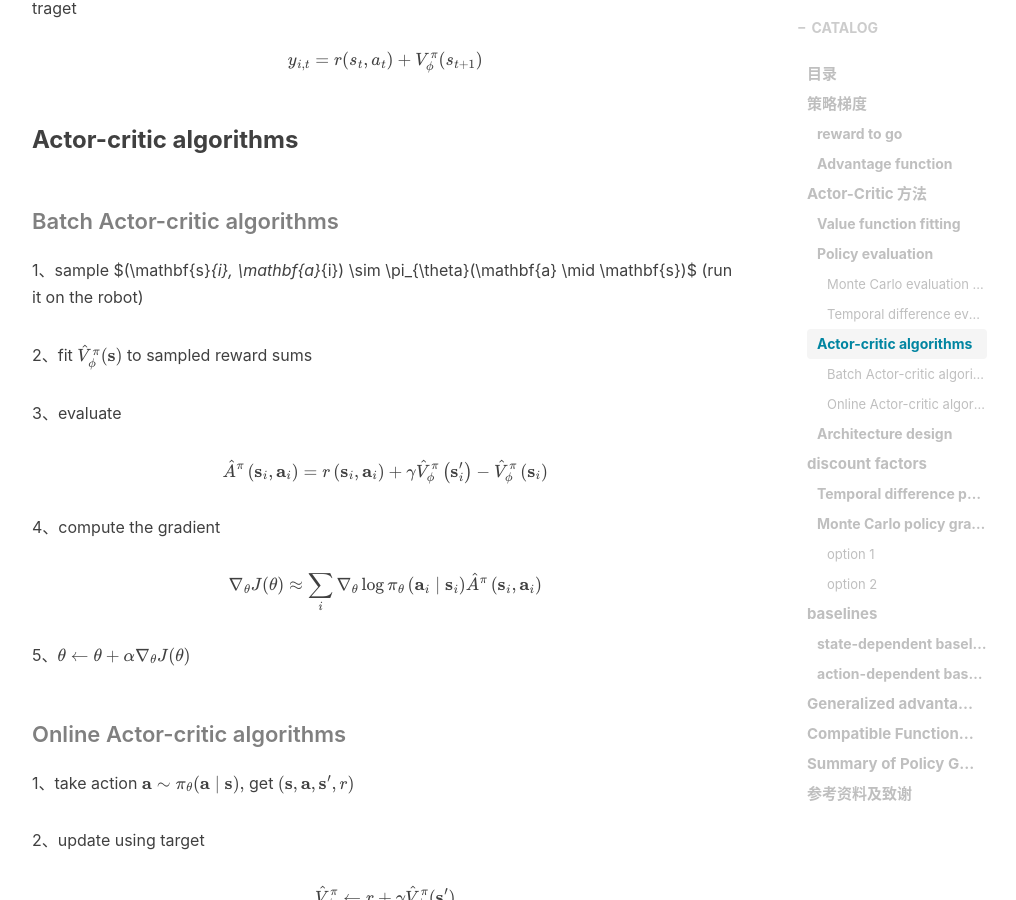
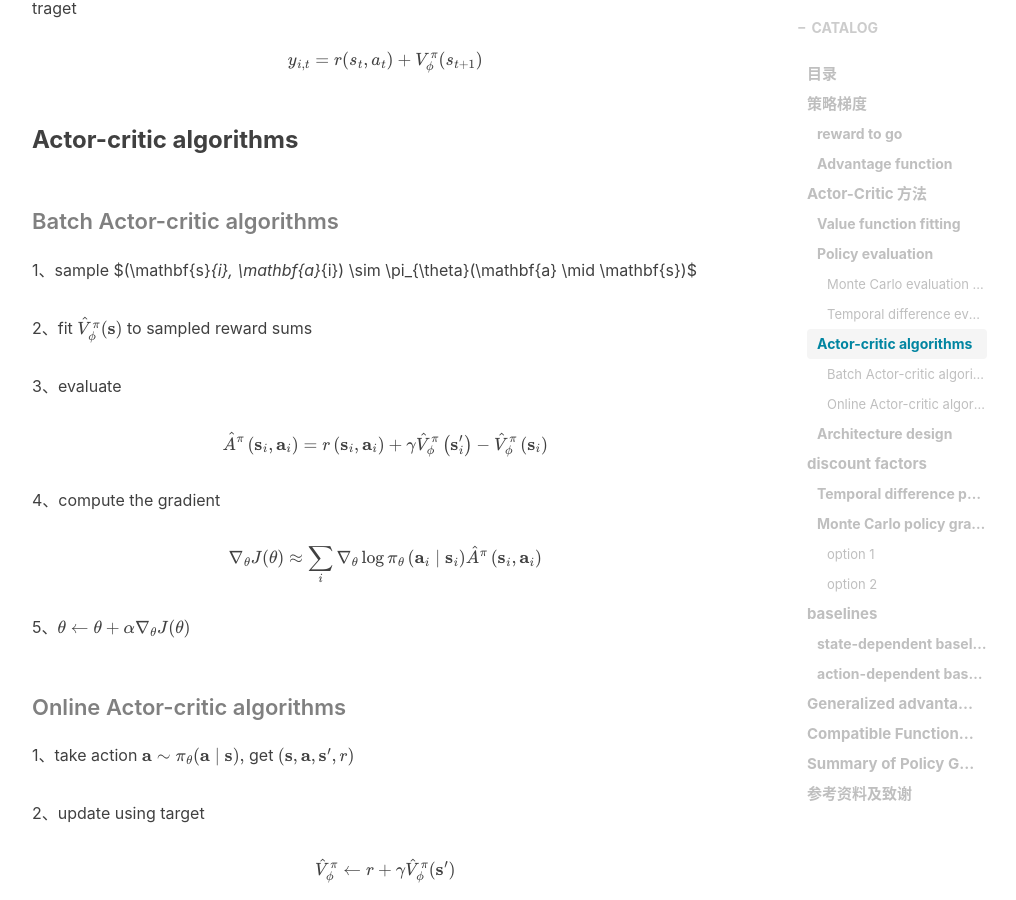
Before and after one commit to liushunyu/blog, a Jekyll site: the page built from _posts/2020-04-21-强化学习思考（8）Actor-Critic 方法.md, in a window 1280 px wide and 900 px high, scrolled down 4512 px. Shown: the whole window, without its empty margins (233-1249 px from the left). Built offline with Jekyll 4.4.1, drawn with Linux system fonts in a browser that asks for light colours; nearby versions of some CDN libraries; formulas are drawn with MathJax 3; comment, search, counter and statistics services are not loaded.

Commit message:
Update 2020-04-21-强化学习思考（8）Actor-Critic 方法.md

```diff
--- a/_posts/2020-04-21-强化学习思考（8）Actor-Critic 方法.md
+++ b/_posts/2020-04-21-强化学习思考（8）Actor-Critic 方法.md
@@ -224,7 +224,7 @@ $$
 
 #### Batch Actor-critic algorithms
 
-1、sample $(\mathbf{s}_{i}, \mathbf{a}_{i}) \sim \pi_{\theta}(\mathbf{a} \mid \mathbf{s})$ (run it on the robot)
+1、sample $(\mathbf{s}_{i}, \mathbf{a}_{i}) \sim \pi_{\theta}(\mathbf{a} \mid \mathbf{s})$
 
 2、fit $\hat{V}_{\phi}^{\pi}(\mathbf{s})$ to sampled reward sums
 
```
